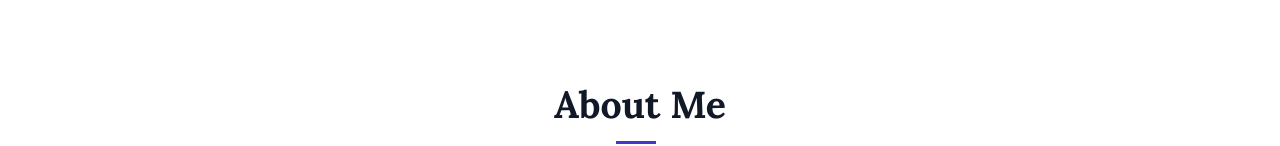
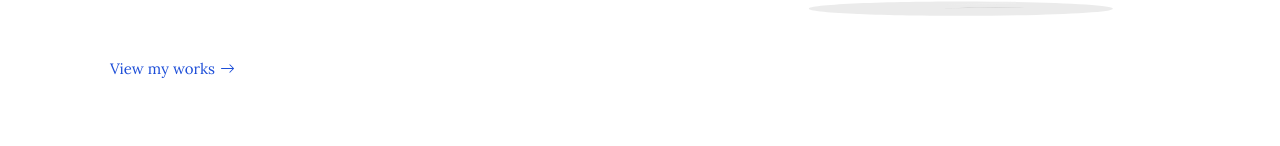
Before and after one commit to delfina-ghimire/portfolio-v2, a React (Vite) app: page / in a window 1280 px wide. Shown: the part 638-784 px from the top of the page. Built offline with nearby package versions, Linux system fonts and the light colour scheme; no server answers.

Commit message:
fix: hero CTA btn

```diff
--- /dev/null
+++ b/src/components/commons/ClearBtn.jsx
@@ -0,0 +1,22 @@
+import React from "react";
+import { BsArrowRight } from "react-icons/bs";
+
+const ClearBtn = ({ btnText, link, diffPage }) => {
+  return (
+    <>
+      <div
+        href="#"
+        className="flex flex-row my-6 w-[20rem]  text-blue-700 hover:text-blue-500"
+      >
+        <a target={diffPage === true ? "_blank" : undefined} href={link}>
+          {btnText}
+        </a>
+        <span className="ml-2 mt-2 hover:ml-3">
+          <BsArrowRight />
+        </span>
+      </div>
+    </>
+  );
+};
+
+export default ClearBtn;
--- a/src/components/hero/Hero.jsx
+++ b/src/components/hero/Hero.jsx
@@ -1,6 +1,7 @@
 import { useState } from "react";
 import hero from "../../assets/hero.svg";
 import "./style.css";
+import ClearBtn from "../commons/ClearBtn";
 
 const Hero = () => {
   return (
@@ -23,8 +24,12 @@ const Hero = () => {
           >
             delfina.ghimire@gmail.com
           </span>
+          <div className="mt-[7rem] font-thin text-[1.5rem]">
+            <ClearBtn btnText={"View my works"} link={"#Projects"} />
+          </div>
         </h4>
       </div>
+
       <div className=" flex-1 w-[100%] md:w-6/12 pb-8 md:pb-0">
         <img className="w-full h-full" src={hero} alt="" srcSet="" />
       </div>
```
